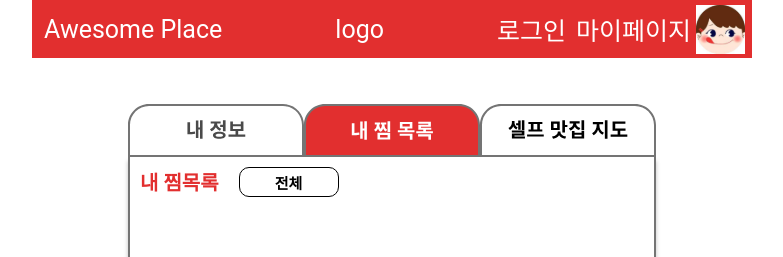
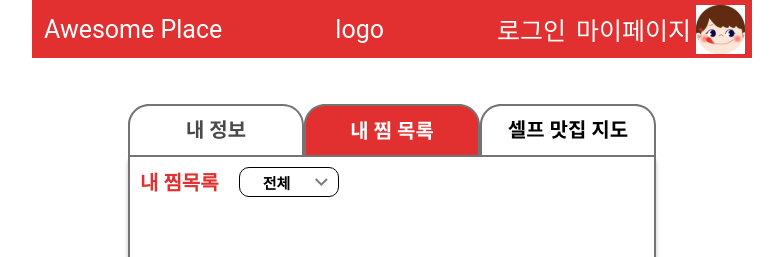
Before and after one commit to Capstone-Awesome-Place-Team/FrontEnd, a React (Create React App) app: page /mypage in a window 1280 px wide. Both pictures are taken after a click on the element 640 px from the left and 130 px from the top of the page. Shown: the top 257 px of the page, without its empty margins (248-1031 px from the left). Built offline with nearby package versions, Linux system fonts and the light colour scheme.

Commit message:
찜목록필터 화살표 삽입

```diff
--- a/src/components/mypage/FavoriteFilter.tsx
+++ b/src/components/mypage/FavoriteFilter.tsx
@@ -1,8 +1,15 @@
-import React,{useState} from "react";
+import React, { useState } from "react";
 import styled from "styled-components";
 
-const FavoriteFilter : React.FC<{selected:string, setSelected:Function, setPageCount:Function, isActive:boolean, setActive:Function}> = (props) =>{
-    const {selected, setSelected, setPageCount, isActive, setActive} =props;
+import arrow_drop from "../../static/image/arrow-dropdown.svg";
+const FavoriteFilter: React.FC<{
+  selected: string;
+  setSelected: Function;
+  setPageCount: Function;
+  isActive: boolean;
+  setActive: Function;
+}> = (props) => {
+  const { selected, setSelected, setPageCount, isActive, setActive } = props;
 
   const district = [
     "전체",
@@ -33,22 +40,23 @@ const FavoriteFilter : React.FC<{selected:string, setSelected:Function, setPageC
     "강동구",
   ];
 
-      const selectOne = (props:string) =>{
-        setSelected(props)
+  const selectOne = (item: string) => {
+    setSelected(item);
     setActive(!isActive);
     setPageCount(0);
-      }
+  };
 
-    return (<div
+  return (
+    <div
       style={{
-          width: "30px",
+        width: "fit-content",
         position: "relative",
         // zIndex: "2",
         color: "black",
         margin: "0 20px",
       }}
     >
-        <span
+      <div
         onClick={() => setActive(!isActive)}
         style={{
           display: "flex",
@@ -60,24 +68,29 @@ const FavoriteFilter : React.FC<{selected:string, setSelected:Function, setPageC
           alignItems: "center",
           fontSize: "15px",
         }}
-
       >
-          {selected}
-        </span>
+        <span style={{ margin: "0 20px" }}>{selected}</span>
+        <img
+          src={arrow_drop}
+          alt="arrow"
+          style={{ justifyContent: "end" }}
+        ></img>
+      </div>
       <Ul className="dept01" isActive={isActive}>
-          {district.map((item,idx)=>(
+        {district.map((item, idx) => (
           <li
             key={idx}
             id="nop"
             style={{ borderBottom: "1px solid #9C9C9C", padding: "6px 0" }}
-            onClick={()=>selectOne(item)}
+            onClick={() => selectOne(item)}
           >
             {item}
           </li>
         ))}
       </Ul>
-      </div>)
-}
+    </div>
+  );
+};
 
 const Ul = styled.ul`
   background: white;
--- a/src/components/mypage/FavoriteList.tsx
+++ b/src/components/mypage/FavoriteList.tsx
@@ -7,7 +7,7 @@ import FavoriteFilter from "./FavoriteFilter";
 //image
 import prev from "../../static/image/arrow-prev.svg";
 import next from "../../static/image/arrow-next.svg";
-import arrow_drop from "../../static/image/arrow-dropdown.svg";
+
 
 const FavoriteList: React.FC<FavoritePropsType> = (props) => {
   const list = props.like_list;
```
Lines whose indentation alone changed are shown as unchanged.
